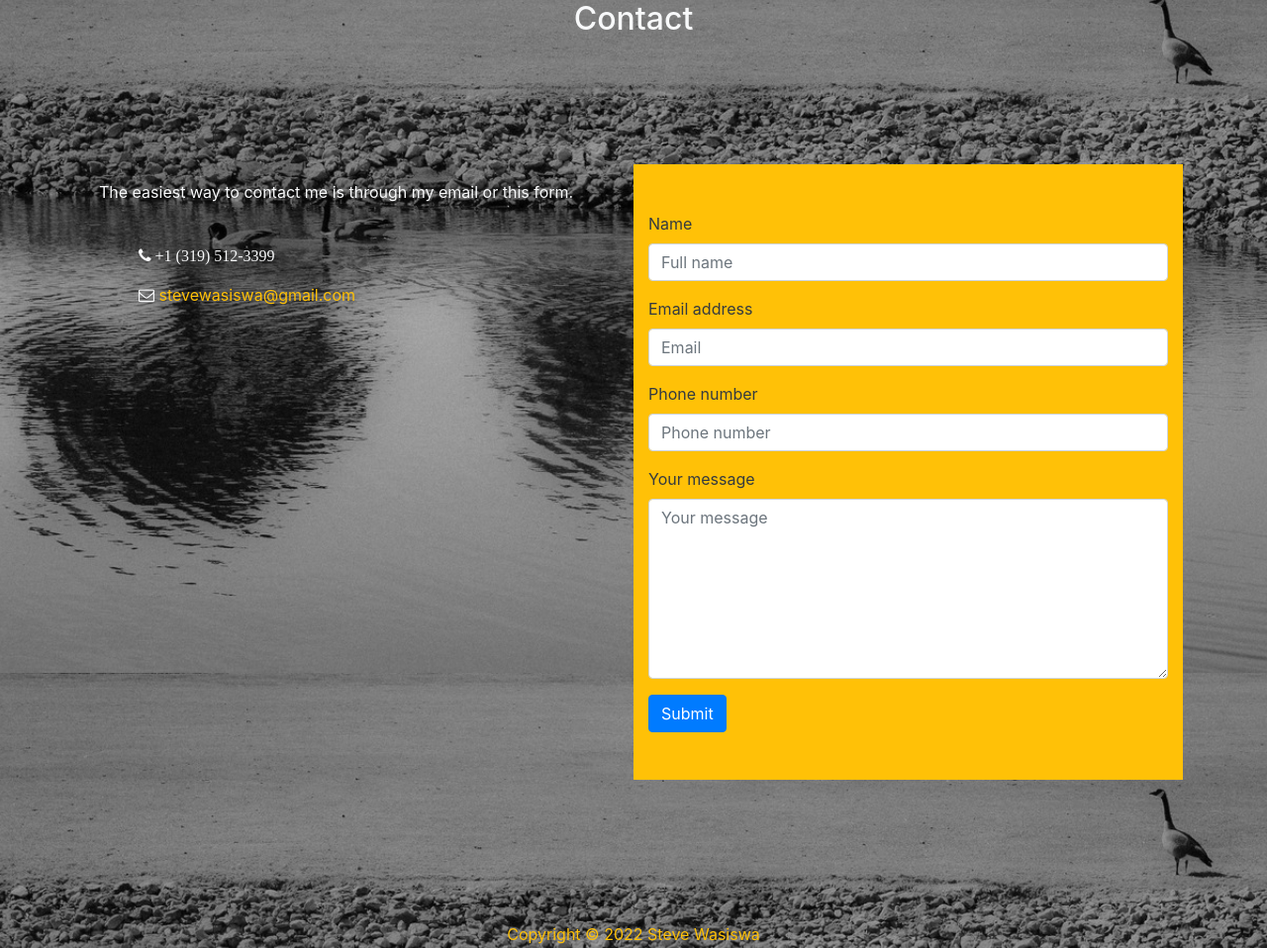
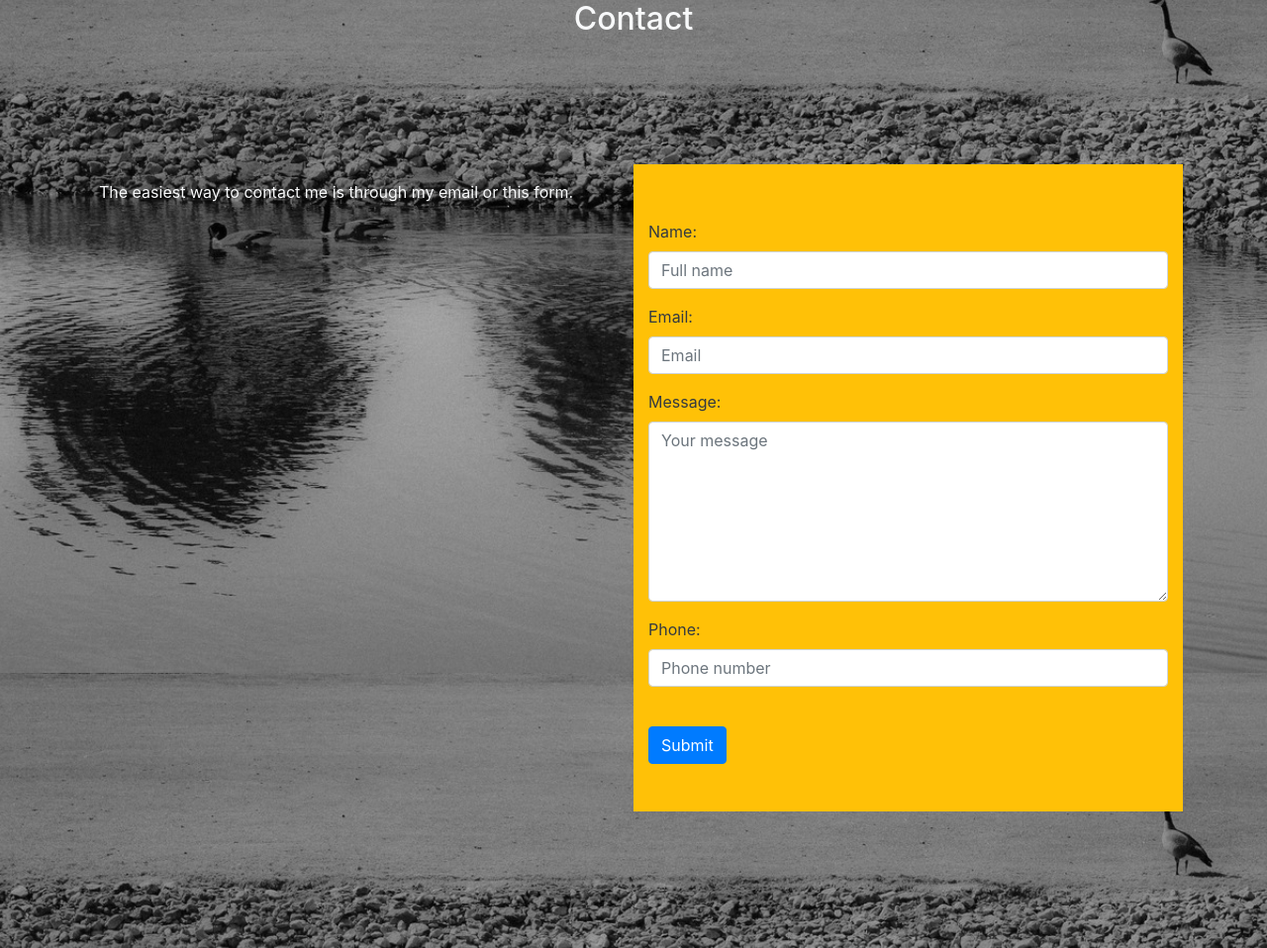
Before and after one commit to snwasiswa/portfolio, a Django app: page /contact in a window 1280 px wide. Shown: the part 120-1078 px from the top of the page at 99% size. Run offline with Django 4.2, Linux system fonts and the light colour scheme; some libraries are stand-ins or nearby versions.

Commit message:
Refactored pages

```diff
--- a/templates/contact.html
+++ b/templates/contact.html
@@ -1,5 +1,6 @@
 {% extends "base.html" %}
 {% load static %}
+{% load crispy_forms_tags %}
 
 <title>{% block title %}Contact{% endblock %}</title>
 {% block content%}
@@ -12,40 +13,32 @@
       <div class="col-sm my-3 pb-3 pt-3">
         <p> The easiest way to contact me is through my email or this form. </p>
         <ul class="list-contacts my-3 pb-3 pt-4">
+          {% for contact in contacts %}
+          {% if contact.name == 'Phone Number' %}
           <li style="list-style-type: none;">
-            <i class="fa fa-phone text-light"> +1 (319) 512-3399</i>
+            <em class="text-light"><img src="{{ contact.get_icon_url }} " class="rounded-circle mx-3" alt="image logo"
+                style="width: 25px; height: 25px;">
+            </em>
+            <a>{{ contact.data }}</a>
           </li>
+          {% endif %}
+          {% if contact.name == 'Email' %}
           <li style="list-style-type: none;">
-            <i class="fa fa-envelope-o my-3 pb-1 pt-1">
-            </i>
-            <a class="text-warning" href="mailto:stevewasiswa@gmail.com">stevewasiswa@gmail.com</a>
+            <em class="text-light"><img src="{{ contact.get_icon_url }} " class="rounded-circle mx-3" alt="image logo"
+                style="width: 25px; height: 25px;">
+            </em>
+            <a class="text-warning" href="mailto:{{ contact.data }}">{{ contact.data }} </a>
           </li>
+          {% endif %}
+          {% endfor %}
         </ul>
       </div>
-
       <div class="col-sm my-3 pb-5 pt-5 bg-warning text-dark">
         <form action="/contact" method="post">
           {% csrf_token %}
-          <div class="form-group">
-            <label for="name">Name</label>
-            {{ form.name }}
+          <div class="form-group py-2">
+            {{ form|crispy }}
           </div>
-
-          <div class="form-group">
-            <label for="email">Email address</label>
-            {{ form.email }}
-          </div>
-
-          <div class="form-group">
-            <label for="phone">Phone number</label>
-            {{ form.phone }}
-          </div>
-
-          <div class="form-group">
-            <label for="exampleFormControlTextarea1">Your message</label>
-            {{ form.message }}
-          </div>
-
           <button type="submit" class="btn btn-primary ">Submit</button>
         </form>
       </div>
```
Also changed, not shown: templates/about.html (+14 -18 lines).
